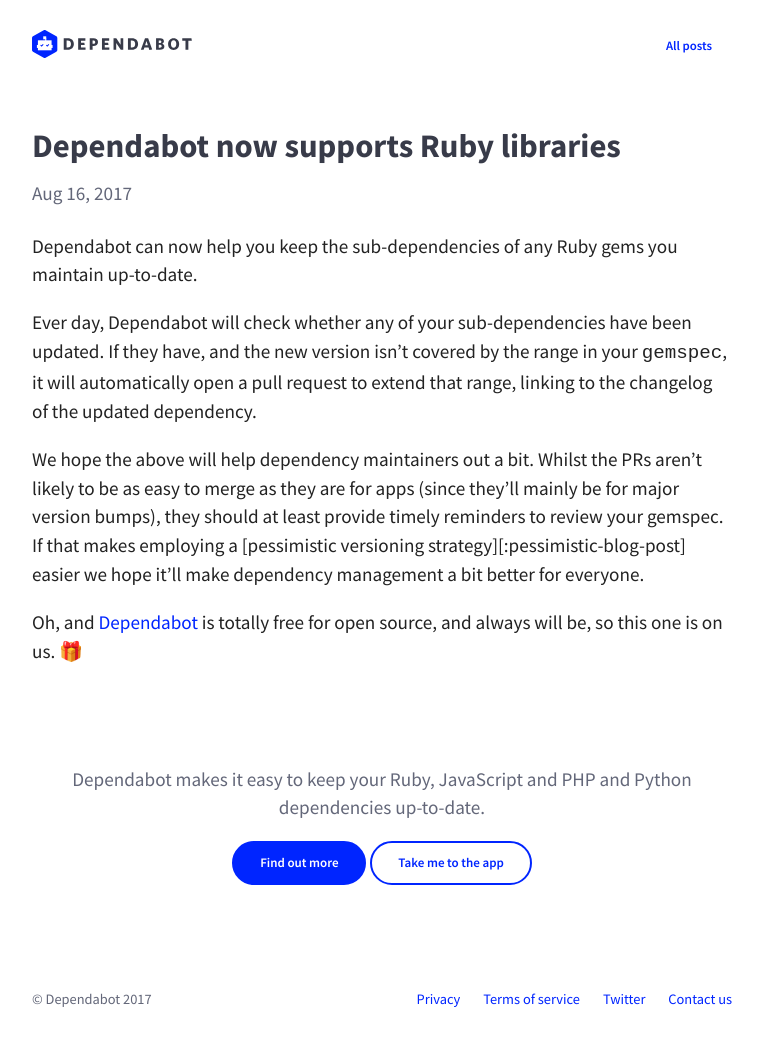
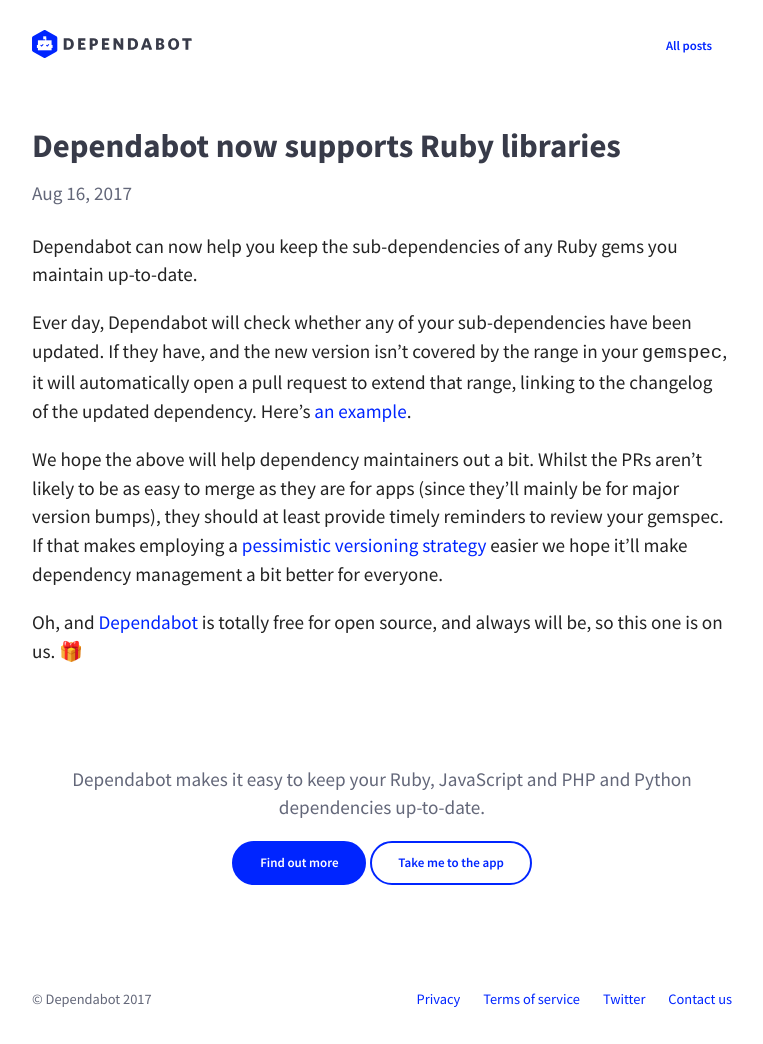
Before and after one commit to desenvolvedorIcotrade/App.bot, a Jekyll site: the page built from blog/_posts/2017-08-16-dependabot-now-supports-ruby-libraries.md, in a window 1280 px wide. Shown: the whole page, without its empty margins (258-1021 px from the left). Built offline with Jekyll 4.4.1, drawn with Linux system fonts in a browser that asks for light colours; nearby versions of some CDN libraries.

Commit message:
Link to example PR

```diff
--- a/blog/_posts/2017-08-16-dependabot-now-supports-ruby-libraries.md
+++ b/blog/_posts/2017-08-16-dependabot-now-supports-ruby-libraries.md
@@ -10,17 +10,19 @@
 Ever day, Dependabot will check whether any of your sub-dependencies have been
 updated. If they have, and the new version isn't covered by the range in your
 `gemspec`, it will automatically open a pull request to extend that range,
-linking to the changelog of the updated dependency.
+linking to the changelog of the updated dependency. Here's
+[an example][example].
 
 We hope the above will help dependency maintainers out a bit. Whilst the PRs
 aren't likely to be as easy to merge as they are for apps (since they'll
 mainly be for major version bumps), they should at least provide timely
 reminders to review your gemspec. If that makes employing a
-[pessimistic versioning strategy][:pessimistic-blog-post] easier we hope it'll
+[pessimistic versioning strategy][pessimistic-blog-post] easier we hope it'll
 make dependency management a bit better for everyone.
 
 Oh, and [Dependabot][dependabot] is totally free for open source, and always
 will be, so this one is on us. 🎁
 
+[example]: https://github.com/greysteil/spot-gps/pull/7
 [pessimistic-blog-post]: https://blog.codeship.com/optimists-guide-pessimistic-library-versioning/
 [dependabot]: https://dependabot.com
```
